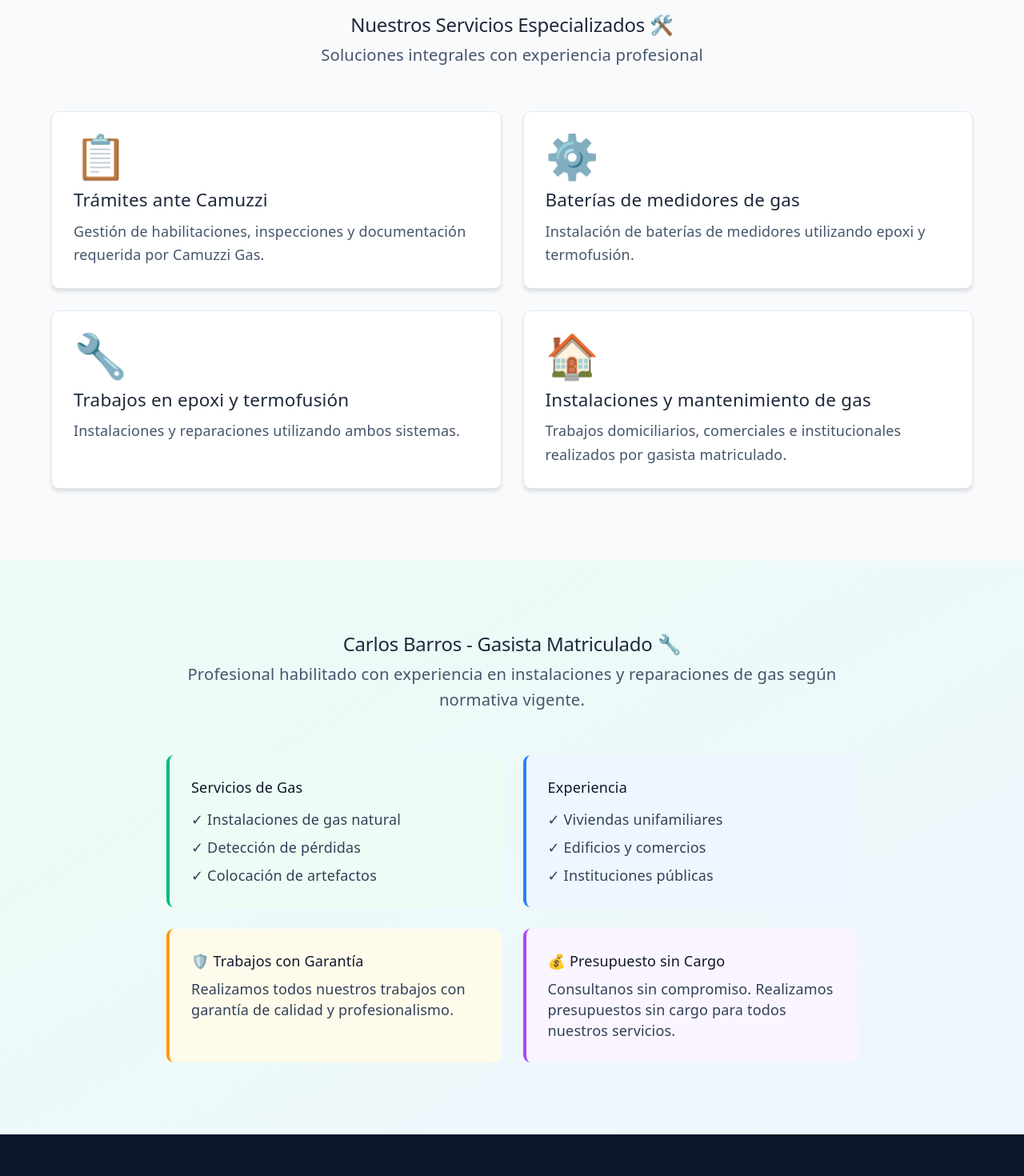
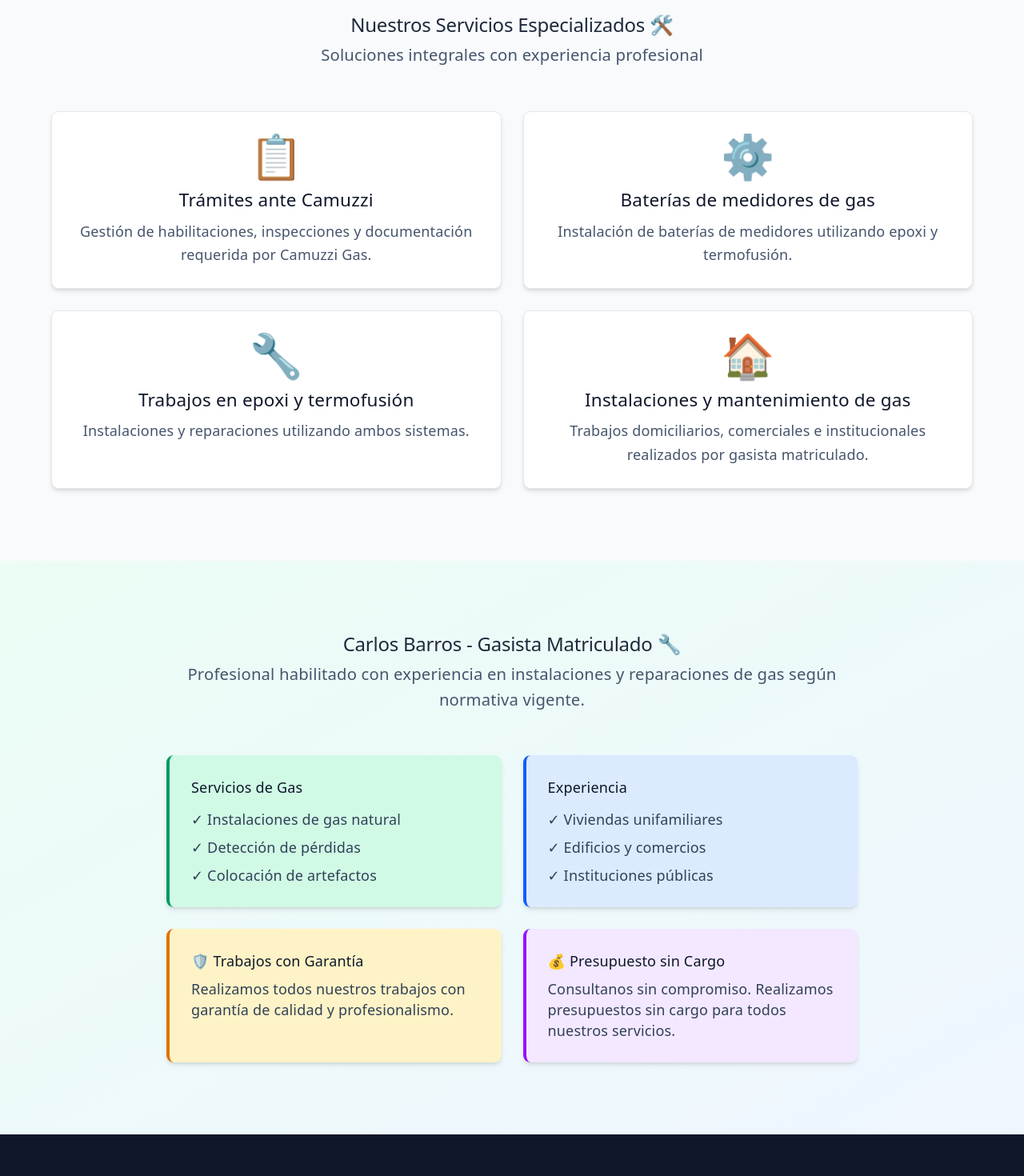
Before and after one commit to NicoBucarey/landing-page-gasista, a React (Vite) app: page / in a window 1280 px wide. Shown: the part 1680-3150 px from the top of the page at 80% size. Built offline with nearby package versions, Linux system fonts and the light colour scheme.

Commit message:
actulizacion

```diff
--- a/src/components/Credentials.jsx
+++ b/src/components/Credentials.jsx
@@ -14,7 +14,7 @@ export default function Credentials() {
         </div>
 
         <div className="grid md:grid-cols-2 gap-6 mb-6">
-          <div className="bg-emerald-50 p-6 rounded-lg border-l-4 border-emerald-500">
+          <div className="bg-emerald-100 p-6 rounded-lg border-l-4 border-emerald-600 shadow-md">
             <h3 className="font-semibold text-slate-900 mb-3 !text-slate-900">Servicios de Gas</h3>
             <ul className="space-y-2 text-slate-700">
               <li>✓ Instalaciones de gas natural</li>
@@ -23,7 +23,7 @@ export default function Credentials() {
             </ul>
           </div>
 
-          <div className="bg-blue-50 p-6 rounded-lg border-l-4 border-blue-500">
+          <div className="bg-blue-100 p-6 rounded-lg border-l-4 border-blue-600 shadow-md">
             <h3 className="font-semibold text-slate-900 mb-3 !text-slate-900">Experiencia</h3>
             <ul className="space-y-2 text-slate-700">
               <li>✓ Viviendas unifamiliares</li>
@@ -34,12 +34,12 @@ export default function Credentials() {
         </div>
 
         <div className="grid md:grid-cols-2 gap-6">
-          <div className="bg-amber-50 p-6 rounded-lg border-l-4 border-amber-500">
+          <div className="bg-amber-100 p-6 rounded-lg border-l-4 border-amber-600 shadow-md">
             <h3 className="font-semibold text-slate-900 mb-2 !text-slate-900">🛡️ Trabajos con Garantía</h3>
             <p className="text-slate-700">Realizamos todos nuestros trabajos con garantía de calidad y profesionalismo.</p>
           </div>
 
-          <div className="bg-purple-50 p-6 rounded-lg border-l-4 border-purple-500">
+          <div className="bg-purple-100 p-6 rounded-lg border-l-4 border-purple-600 shadow-md">
             <h3 className="font-semibold text-slate-900 mb-2 !text-slate-900">💰 Presupuesto sin Cargo</h3>
             <p className="text-slate-700">Consultanos sin compromiso. Realizamos presupuestos sin cargo para todos nuestros servicios.</p>
           </div>
--- a/src/components/DetailedServices.jsx
+++ b/src/components/DetailedServices.jsx
@@ -37,10 +37,10 @@ export default function DetailedServices() {
           {services.map((service, index) => (
             <div
               key={index}
-              className="bg-white p-6 rounded-lg shadow-md hover:shadow-lg transition border border-slate-200 hover:border-blue-400"
+              className="bg-white p-6 rounded-lg shadow-md hover:shadow-lg transition border border-slate-200 hover:border-blue-400 flex flex-col items-center text-center"
             >
-              <div className="text-5xl mb-3">{service.icon}</div>
-              <h3 className="text-xl font-semibold mb-2 text-slate-900">
+              <div className="text-5xl mb-3 flex justify-center w-full">{service.icon}</div>
+              <h3 className="text-xl font-semibold mb-2 text-slate-900 !text-slate-900">
                 {service.title}
               </h3>
               <p className="text-slate-600 leading-relaxed">
--- a/src/components/Location.jsx
+++ b/src/components/Location.jsx
@@ -18,7 +18,7 @@ export default function Location() {
 
           {/* Información de dirección */}
           <div>
-            <h3 className="text-2xl font-semibold text-slate-900 mb-4">Dirección</h3>
+            <h3 className="text-2xl font-semibold text-slate-900 mb-4 !text-slate-900">Dirección</h3>
             <p className="text-lg text-slate-700 mb-2">
               <span className="font-semibold">San Ignacio 4310, Valentina Sur, Neuquén Capital</span>
             </p>
--- a/src/index.css
+++ b/src/index.css
@@ -70,9 +70,17 @@ h3 {
   color: #1e293b !important;
 }
 
+h3 {
+  color: #1e293b !important;
+}
+
 @media (prefers-color-scheme: dark) {
+  h1,
+  h2 {
+    color: #f8fafc !important;
+  }
   h3 {
-    color: #f8fafc !important;
+    color: #1e293b !important;
   }
 }
 
```
